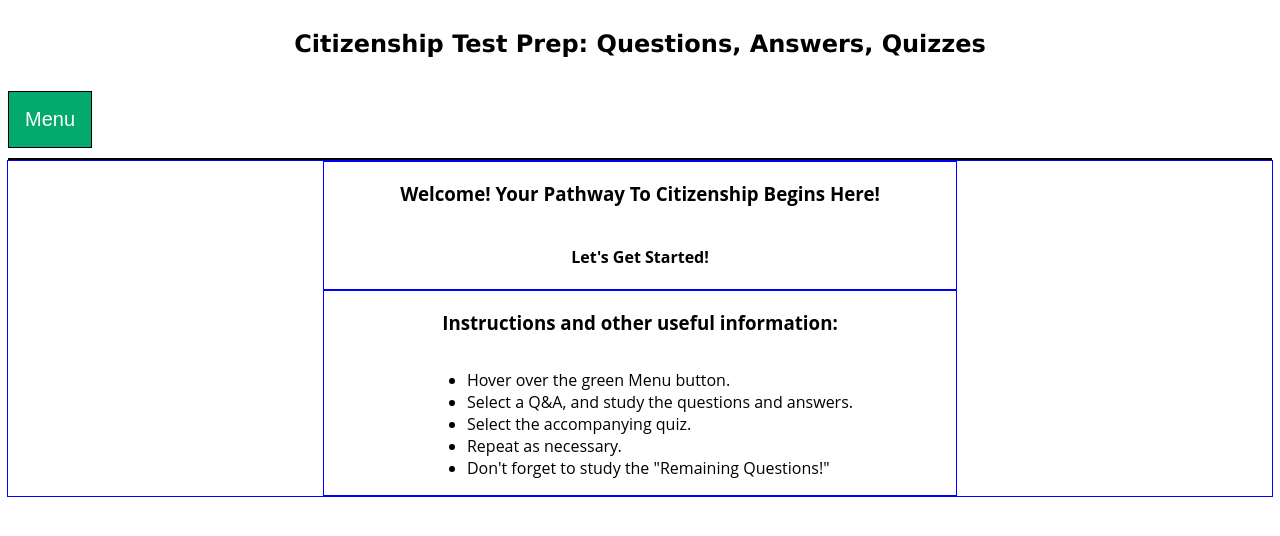
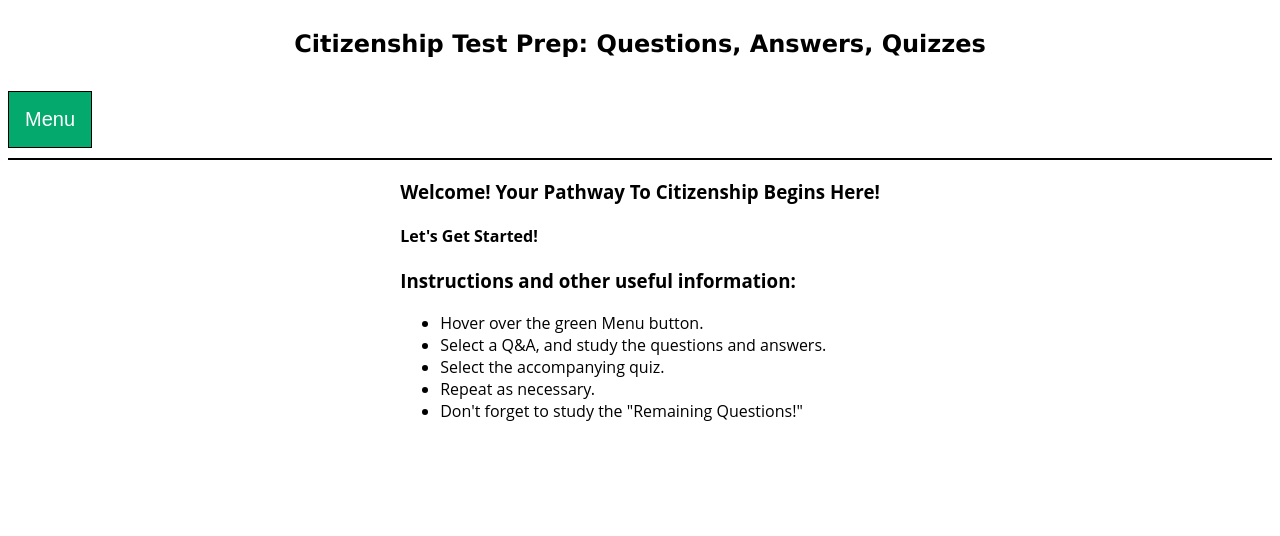
Before and after one commit to mmaustin/citizenship-questions-answers, a React (Create React App) app in the folder citizenship-frontend/: page / in a window 1280 px wide. Shown: the top 536 px of the page. Built offline with nearby package versions, Linux system fonts and the light colour scheme.

Commit message:
removed borders from around homepage container elements

```diff
--- a/citizenship-frontend/src/index.css
+++ b/citizenship-frontend/src/index.css
@@ -16,9 +16,7 @@ body {
 
 /*Homepage*/
 
-#home-container, #home-welcome, #home-instructions {
-    border: 1px solid blue;
-}
+/* #home-container, #home-welcome, #home-instructions {}
 
 #home-container {
     width: 100%;
```
